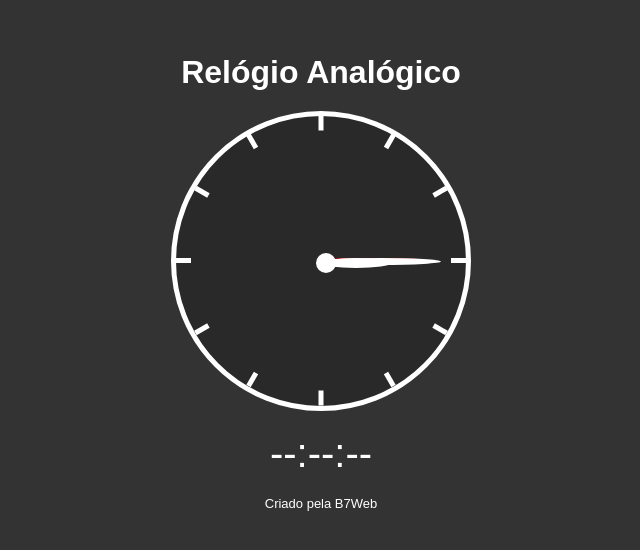
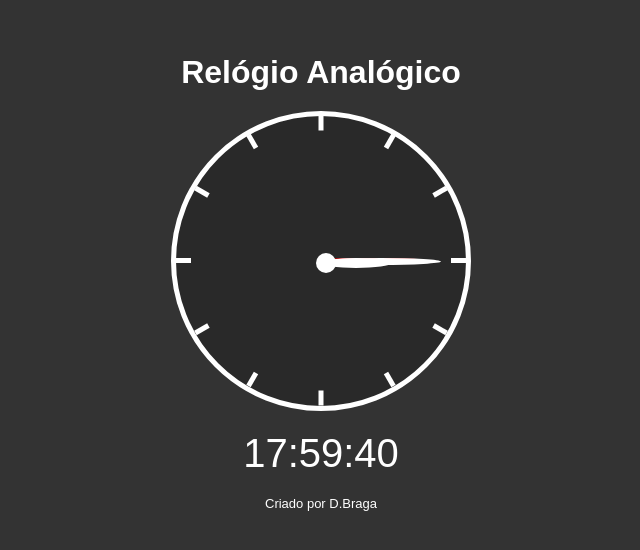
Before and after one commit to douglasabraga/clock-js, a plain HTML site: page index.html in a window 1280 px wide. Shown: the part 118-668 px from the top of the page, without its empty margins (319-959 px from the left). Drawn offline with Linux system fonts and the light colour scheme.

Commit message:
adiciona demonstracao de horario em tempo real

```diff
--- a/index.html
+++ b/index.html
@@ -34,7 +34,7 @@
     </div>
     <div class="digital">--:--:--</div>
 
-    <footer>Criado pela B7Web</footer>
+    <footer>Criado por D.Braga</footer>
 
     <script src="script.js"></script>
 </body>
--- a/script.js
+++ b/script.js
@@ -0,0 +1,15 @@
+let digitalElement = document.querySelector('.digital')
+let sElement = document.querySelector('.p_s')
+let mElement = document.querySelector('.p_m')
+let hElement = document.querySelector('.p_h')
+
+const updateClock = () => {
+    const now = new Date()
+    const hour = now.getHours()
+    const minute = now.getMinutes()
+    const second = now.getSeconds()
+
+    digitalElement.innerHTML = `${hour}:${minute}:${second}`
+}
+
+setInterval(updateClock, 1000)
```
